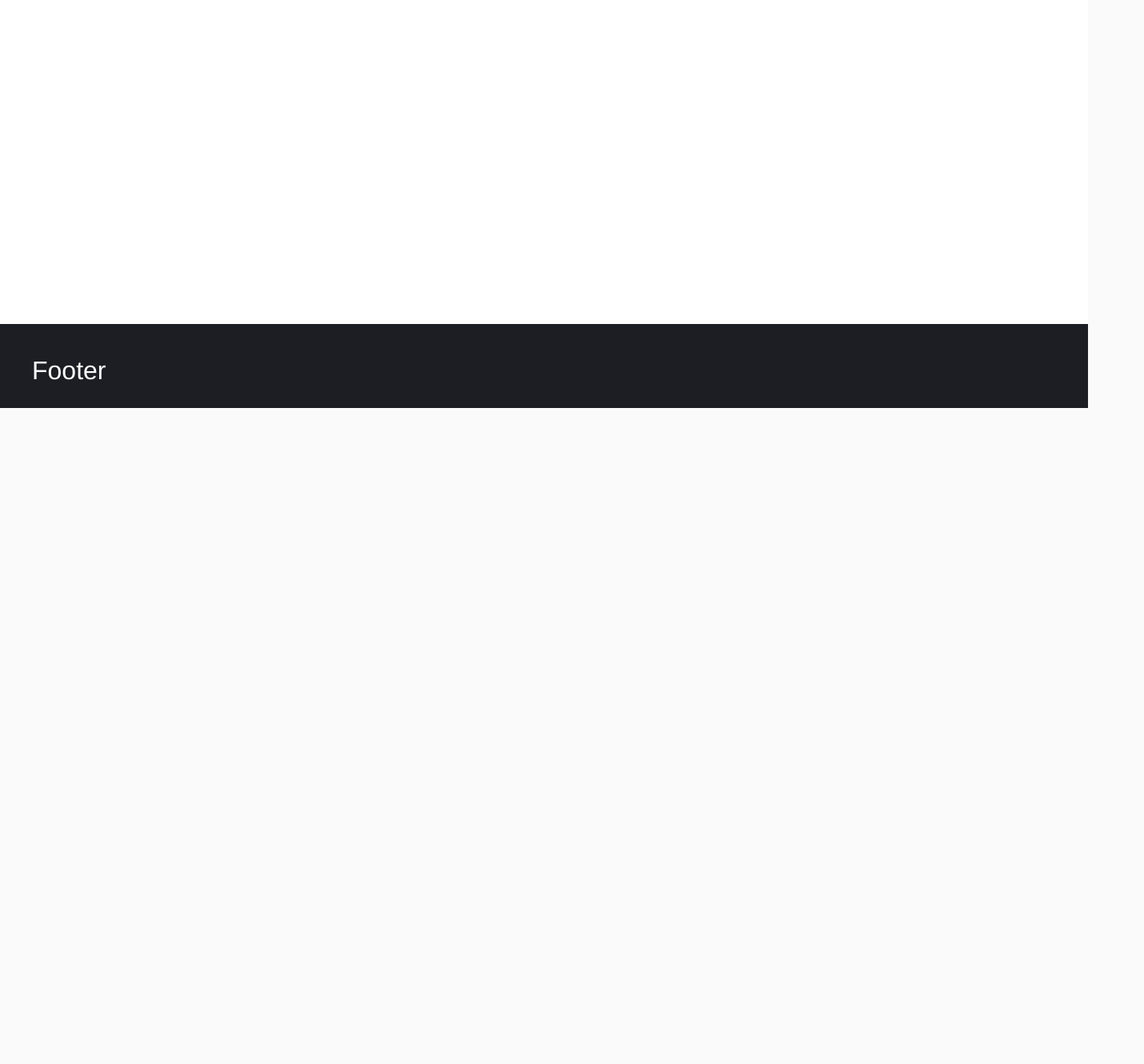
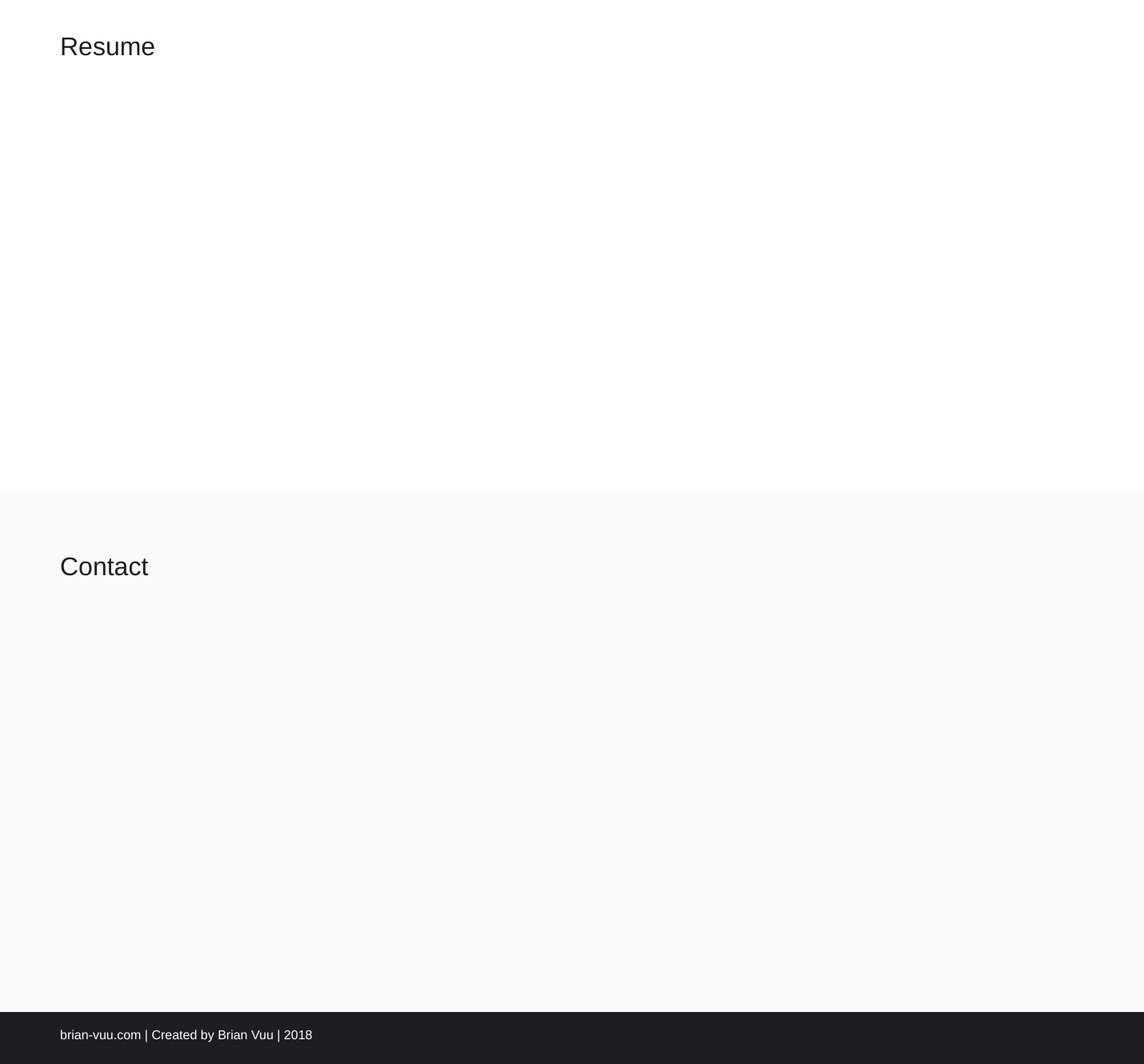
Before and after one commit to brianvuu/Portfolio-Website, a React (Create React App) app: page / in a window 1280 px wide. Shown: the part 1335-2665 px from the top of the page at 80% size, 1430 px wide, since content can reach past the window. Before the commit the page ends 1845 px from the top, so only its background shows below. Built offline with nearby package versions, Linux system fonts and the light colour scheme.

Commit message:
section updates

```diff
--- a/src/App.js
+++ b/src/App.js
@@ -5,20 +5,31 @@ import styled from 'styled-components';
 class App extends Component {
   render() {
     return (
+
       <div className="container">
+
         <div className="intro">
           <h1>Intro</h1>
         </div>
+
         <div className="skills">
           <h1>Skills</h1>
         </div>
+
         <div className="resume">
           <h1>Resume</h1>
         </div>
+
+        <div className="contact">
+          <h1>Contact</h1>
+        </div>
+
         <div className="footer">
-          <h1>Footer</h1>
+          <p>brian-vuu.com | Created by Brian Vuu | 2018</p>
         </div>
+
       </div>
+
     );
   }
 }
--- a/src/styles.css
+++ b/src/styles.css
@@ -18,27 +18,33 @@ h1 {
 .intro {
   height: 500px;
   width: 100%;
-  padding: 40px;
+  padding: 75px;
   color: #fafafa;
   background-color: #1d1e24; }
 
 .skills {
   height: 500px;
   width: 100%;
-  padding: 40px;
+  padding: 75px;
   color: #1d1e24; }
 
 .resume {
   height: 500px;
   width: 100%;
-  padding: 40px;
+  padding: 75px;
   color: #1d1e24;
   background-color: white; }
+
+.contact {
+  height: 500px;
+  width: 100%;
+  padding: 75px;
+  color: #1d1e24; }
 
 .footer {
   height: 25px;
   width: 100%;
-  padding: 40px;
+  padding: 20px 75px 20px 75px;
   color: white;
   background-color: #1d1e24; }
 
--- a/src/styles.scss
+++ b/src/styles.scss
@@ -6,7 +6,7 @@ $main-bg-color:     rgb(250,250,250);
 $main-font-family:    'helvetica';
 
 $full-width:        100%;
-$default-padding:   40px;
+$default-padding:   75px;
 
 // Sections
 $intro-bg-color:    rgb(29,30,36);
@@ -57,10 +57,17 @@ h1 {
   background-color:   white;
 }
 
+.contact {
+  height:             500px;
+  width:              $full-width;
+  padding:            $default-padding;
+  color:              $skills-font-color;
+}
+
 .footer {
   height:             25px;
   width:              $full-width;
-  padding:            $default-padding;
+  padding:            20px 75px 20px 75px;
   color:              white;
   background-color:   rgb(29,30,36);
 }
```
Also changed, not shown: 2 other files (tests, documents, lock files or other folders).
